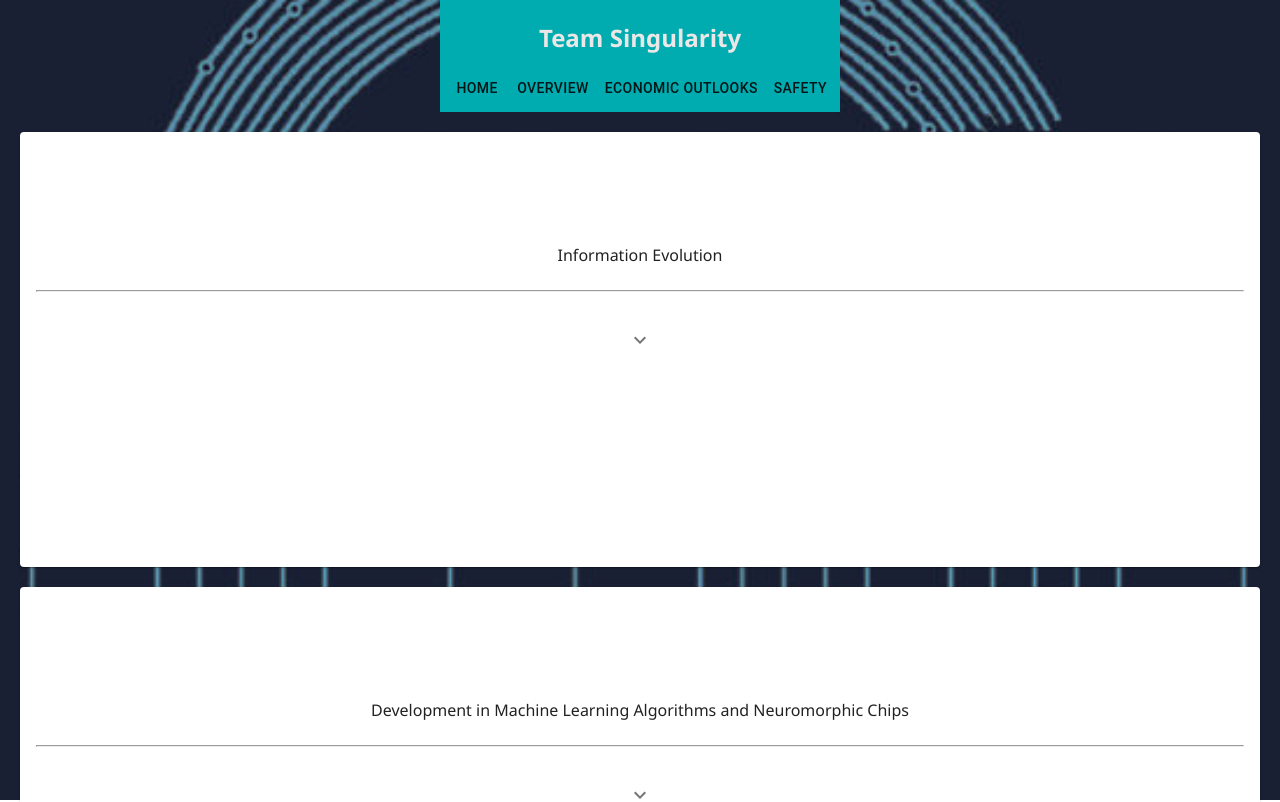
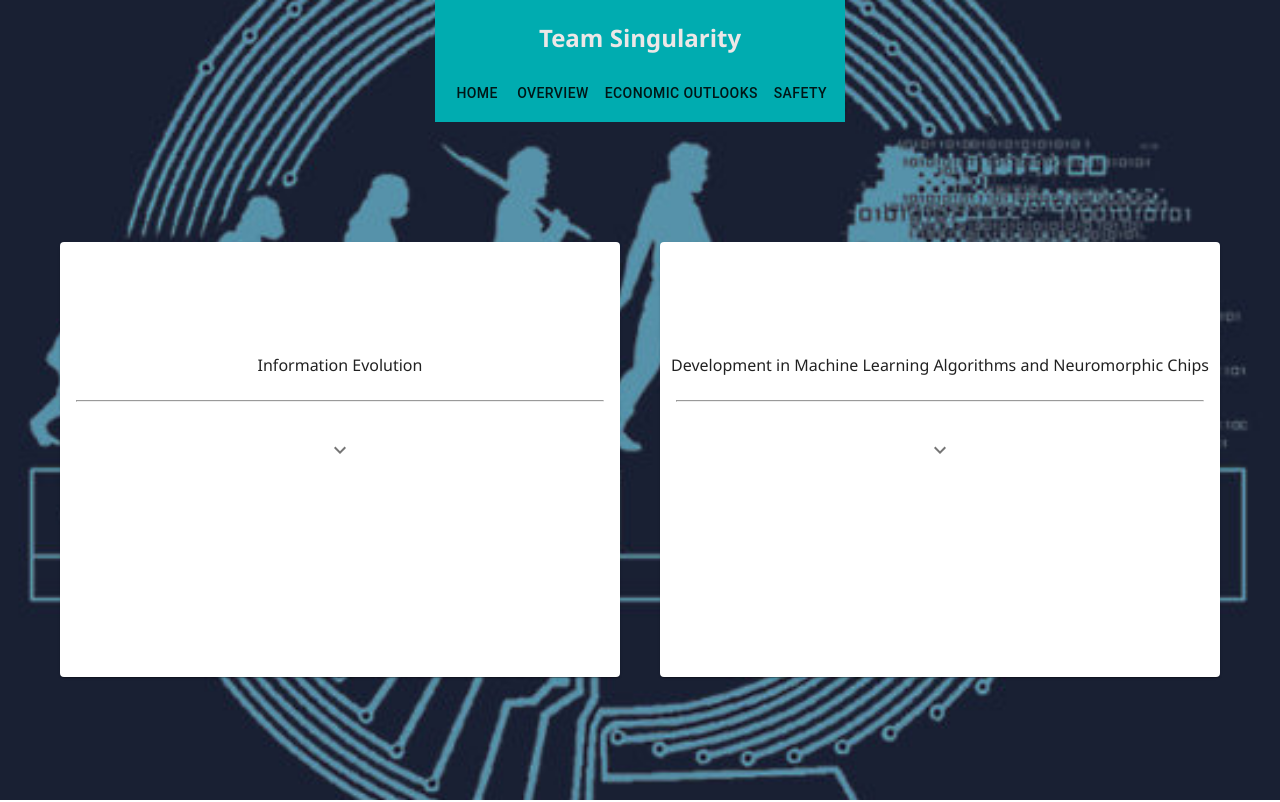
Before and after one commit to BenHacker1995/IT202W-DigitalEthicsProject, a React (Create React App) app: page /#/overview in a window 1280 px wide. Shown: the top 802 px of the page. Built offline with nearby package versions, Linux system fonts and the light colour scheme.

Commit message:
Flashcard displaying properly

```diff
--- a/src/Components/Card/Flashcard.js
+++ b/src/Components/Card/Flashcard.js
@@ -61,7 +61,7 @@ class Flashcard extends Component {
   render() {
     const { classes } = this.props;
     return (
-        <div>
+        <div className='flashcard'>
                 <Card className={classes.card}>
                 <CardHeader
                     className={classes.header}
@@ -85,7 +85,6 @@ class Flashcard extends Component {
                     <Typography component="p">
                         </Typography>
                         <Typography component="p">
-                            {/* {this.contentTrimmer(post.content)} */}
                             {this.content}
                         </Typography>
                     </CardContent>
--- a/src/Components/NavBar/NavBar.js
+++ b/src/Components/NavBar/NavBar.js
@@ -8,7 +8,7 @@ class NavBar extends Component {
 
 
     return (
-      <div className='menu'>
+      <div className='instructions'>
         <NavBarSection1 overview={() => this.props.history.push('/overview')}
             economic={() => this.props.history.push('/economic')}
             safety={() => this.props.history.push('/safety')}
--- a/src/Components/NavBar/NavBarSection1.js
+++ b/src/Components/NavBar/NavBarSection1.js
@@ -11,9 +11,9 @@ import MenuList from '@material-ui/core/MenuList';
 import { withStyles } from '@material-ui/core/styles';
 
 const styles = theme => ({
-  root: {
-    display: 'inline-block',
-  },
+  // root: {
+  //   display: 'inline-block',
+  // },
   paper: {
     marginRight: theme.spacing.unit * 2,
   },
@@ -53,7 +53,8 @@ class NavBarSection1 extends Component {
     const { open } = this.state;
 
     return (
-      <div className={classes.root}>
+      // <div className={classes.root}>
+      <div>
           <Button
             onClick={this.home}
           >
--- a/src/Components/Overview/Overview.js
+++ b/src/Components/Overview/Overview.js
@@ -68,7 +68,9 @@ class Overview extends Component{
                     post= {post}
                     user= {this.props.user}
                     /> */}
+                <div>
                 <Header history={this.props.history}/>
+                </div>
                 <Flashcard
                     title = {'Information Evolution'}
                     content = {'The success of the quickly progressing information age is based on data, and data and information are all around us. When we assess the information and intelligence development in machines, we understand that it has inaccurate human life in important originations in how we make digital data and information, how we capture and gather the digital data, how we stock it, how we save and matching the information thereby clouding the limits of languages, time zones, politics, philosophy, race, religion and culture.'}
--- a/src/styles/main.css
+++ b/src/styles/main.css
@@ -34,6 +34,13 @@ body {
 .content {
     color: #ece7e8;
     text-align: center;
+    /* display:inline-block; */
+}
+.flashcard {
+  width: 600px;
+  margin: 0 auto;
+  margin-top: 100px;
+  display: inline-block;
 }
 
 form {
```
